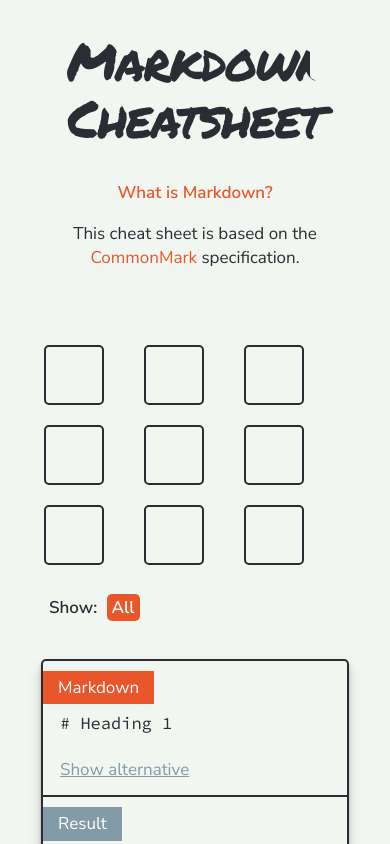
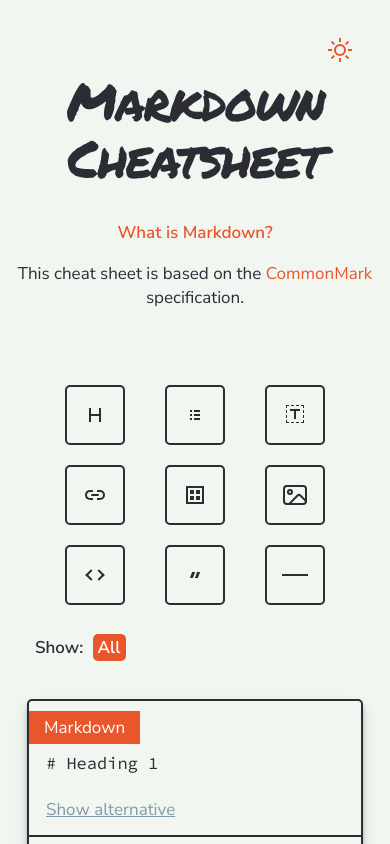
Before and after one commit to fershad/markdown-cheatsheet, a Svelte app: page / in a window 390 px wide. Built offline with nearby package versions, Linux system fonts and the light colour scheme.

Commit message:
fix service worker, typography and mobile layout

```diff
--- a/public/global.css
+++ b/public/global.css
@@ -340,7 +340,6 @@
   [hidden] {
 	display: none;
   }
-  /*# sourceMappingURL=reset.css.map */
 
 :root {
 	--background-color: #F2F6F1;
@@ -472,6 +471,13 @@
 	}
 }
 
+@media (max-width: 600px) {
+	.container {
+		padding-left: 10px;
+		padding-right: 10px;
+	}
+}
+
   table {
     width: 100%;
     border-collapse: collapse;
@@ -516,3 +522,292 @@
 	border-left: 10px solid var(--alternate-accent-color);
 	background: var(--quiet-color);
 }
+
+/* ICONS */
+.gg-border-style-solid {
+	transform:scale(var(--ggs,1));
+   }
+   .gg-border-style-solid,
+   .gg-border-style-solid::before {
+	box-sizing:border-box;
+	position:relative;
+	display:block;
+	width:26px;
+	height:17px
+   }
+   .gg-border-style-solid::before {
+	content:"";
+	position:absolute;
+	height:2px;
+	top:7px;
+	border-top:2px solid
+   }
+   .gg-code {
+	transform:scale(var(--ggs,1))
+   }
+   .gg-code,
+   .gg-code::after,
+   .gg-code::before {
+	box-sizing:border-box;
+	position:relative;
+	display:block;
+	width:8px;
+	height:20px
+   }
+   .gg-code::after,
+   .gg-code::before {
+	content:"";
+	position:absolute;
+	height:8px;
+	border-left:2px solid;
+	border-bottom:2px solid;
+	transform:rotate(45deg) scaleY(1);
+	left:-4px;
+	top:6px
+   }
+   .gg-code::after {
+	transform:rotate(-45deg) scaleX(-1);
+	left:4px
+   }
+   .gg-display-grid {
+	box-sizing:border-box;
+	position:relative;
+	display:block;
+	transform:scale(var(--ggs,1));
+	height:14px;
+	width:14px;
+	border:2px solid transparent;
+	box-shadow:0 0 0 2px
+   }
+   .gg-display-grid::after,
+   .gg-display-grid::before {
+	content:"";
+	display:block;
+	box-sizing:border-box;
+	position:absolute;
+	width:10px;
+	height:4px;
+	border-right:4px solid;
+	border-left:4px solid;
+	top:0;
+	left:0
+   }
+   .gg-display-grid::before {
+	top:6px
+   }
+   .gg-format-heading {
+	box-sizing:border-box;
+	position:relative;
+	display:block;
+	transform:scale(var(--ggs,1));
+	width:12px;
+	height:14px;
+	border-left:2px solid;
+	border-right:2px solid
+   }
+   .gg-format-heading::after {
+	content:"";
+	display:block;
+	box-sizing:border-box;
+	position:absolute;
+	width:12px;
+	height:2px;
+	background:currentColor;
+	top:6px;
+	left:-2px
+   }
+   .gg-format-text {
+	box-sizing:border-box;
+	position:relative;
+	display:block;
+	transform:scale(var(--ggs,1));
+	width:10px;
+	height:8px;
+	border-left:4px solid transparent;
+	border-right:4px solid transparent;
+	box-shadow:0 -2px 0 0,inset 0 0 0 2px
+   }
+   .gg-format-text::after {
+	content:"";
+	display:block;
+	box-sizing:border-box;
+	position:absolute;
+	width:18px;
+	height:18px;
+	border:1px dashed;
+	top:-6px;
+	left:-8px
+   }
+   .gg-image {
+	box-sizing:border-box;
+	position:relative;
+	display:block;
+	transform:scale(var(--ggs,1));
+	width:20px;
+	height:16px;
+	overflow:hidden;
+	box-shadow:0 0 0 2px;
+	border-radius:2px
+   }
+   .gg-image::after,
+   .gg-image::before {
+	content:"";
+	display:block;
+	box-sizing:border-box;
+	position:absolute;
+	border:2px solid
+   }
+   .gg-image::after {
+	transform:rotate(45deg);
+	border-radius:3px;
+	width:16px;
+	height:16px;
+	top:9px;
+	left:6px
+   }
+   .gg-image::before {
+	width:6px;
+	height:6px;
+	border-radius:100%;
+	top:2px;
+	left:2px
+   }
+   .gg-layout-list {
+	transform:scale(var(--ggs,1))
+   }
+   .gg-layout-list,
+   .gg-layout-list::after,
+   .gg-layout-list::before {
+	box-sizing:border-box;
+	position:relative;
+	display:block;
+	width:10px;
+	height:2px;
+	border-left:6px double;
+	border-right:4px solid
+   }
+   .gg-layout-list::after,
+   .gg-layout-list::before {
+	content:"";
+	position:absolute;
+	left:-6px
+   }
+   .gg-layout-list::after {
+	bottom:4px
+   }
+   .gg-layout-list::before {
+	top:4px
+   }
+   .gg-link {
+	box-sizing:border-box;
+	position:relative;
+	display:block;
+	transform:rotate(-45deg) scale(var(--ggs,1));
+	width:8px;
+	height:2px;
+	background:currentColor;
+	border-radius:4px
+   }
+   .gg-link::after,
+   .gg-link::before {
+	content:"";
+	display:block;
+	box-sizing:border-box;
+	position:absolute;
+	border-radius:3px;
+	width:8px;
+	height:10px;
+	border:2px solid;
+	top:-4px
+   }
+   .gg-link::before {
+	border-right:0;
+	border-top-left-radius:40px;
+	border-bottom-left-radius:40px;
+	left:-6px
+   }
+   .gg-link::after {
+	border-left:0;
+	border-top-right-radius:40px;
+	border-bottom-right-radius:40px;
+	right:-6px
+   }
+   .gg-moon,
+   .gg-moon::after {
+	display:block;
+	box-sizing:border-box;
+	border-radius:50%
+   }
+   .gg-moon {
+	overflow:hidden;
+	position:relative;
+	transform:rotate(-135deg) scale(var(--ggs,1));
+	width:20px;
+	height:20px;
+	border:2px solid;
+	border-bottom-color:transparent
+   }
+   .gg-moon::after {
+	content:"";
+	position:absolute;
+	width:12px;
+	height:18px;
+	border:2px solid transparent;
+	box-shadow:0 0 0 2px;
+	top:8px;
+	left:2px
+   }
+   .gg-quote {
+	box-sizing:border-box;
+	position:relative;
+	display:block;
+	transform:scale(var(--ggs,1));
+	width:20px;
+	height:18px;
+	border:2px solid transparent;
+	border-radius:2px
+   }
+   .gg-quote::before {
+	content:"";
+	display:block;
+	box-sizing:border-box;
+	position:absolute;
+	width:8px;
+	height:6px;
+	border-left:3px solid;
+	border-right:3px solid;
+	left:4px;
+	top:4px;
+	transform:skewX(-20deg)
+   }
+   .gg-sun {
+	box-sizing:border-box;
+	position:relative;
+	display:block;
+	transform:scale(var(--ggs,1));
+	width:24px;
+	height:24px;
+	background:linear-gradient(to bottom,currentColor 4px,transparent 0)no-repeat 5px -6px/2px 6px,linear-gradient(to bottom,currentColor 4px,transparent 0)no-repeat 5px 14px/2px 6px,linear-gradient(to bottom,currentColor 4px,transparent 0)no-repeat -8px 5px/6px 2px,linear-gradient(to bottom,currentColor 4px,transparent 0)no-repeat 14px 5px/6px 2px;
+	border-radius:100px;
+	box-shadow:inset 0 0 0 2px;
+	border:6px solid transparent
+   }
+   .gg-sun::after,
+   .gg-sun::before {
+	content:"";
+	display:block;
+	box-sizing:border-box;
+	position:absolute;
+	width:24px;
+	height:2px;
+	border-right:4px solid;
+	border-left:4px solid;
+	left:-6px;
+	top:5px
+   }
+   .gg-sun::before {
+	transform:rotate(-45deg)
+   }
+   .gg-sun::after {
+	transform:rotate(45deg)
+   }
--- a/public/index.html
+++ b/public/index.html
@@ -92,7 +92,6 @@
 	  </noscript>
 </body>
 
-<link prefetch href="https://css.gg/c?=|quote|code|display-grid|format-heading|format-text|layout-list|link|moon|sun|image|border-style-solid" rel="stylesheet">
-<link prefetch href="https://fonts.googleapis.com/css2?family=Nunito+Sans:wght@400;600&family=Permanent+Marker&family=Source+Code+Pro&display=swap" rel="stylesheet">
-<link prefetch rel='stylesheet' href='/fluidtype.css'>
+<link rel="stylesheet" href="https://fonts.googleapis.com/css2?family=Nunito+Sans:wght@400;600&family=Permanent+Marker&family=Source+Code+Pro&display=swap">
+<link rel='stylesheet' href='/typography.css'>
 </html>
--- a/src/components/Filter.svelte
+++ b/src/components/Filter.svelte
@@ -58,6 +58,12 @@
         flex-wrap: wrap;
     }
 
+    @media (max-width: 600px) {
+        .filter {
+            justify-content: center;
+        }
+    }
+
 
     .filter > .tags {
         position: absolute;
--- a/src/components/Header.svelte
+++ b/src/components/Header.svelte
@@ -98,6 +98,12 @@
         text-align: center;
     }
 
+    @media (max-width: 600px) {
+        .heading-wrapper {
+            margin-top: 40px;
+        }
+    }
+
     .header-title {
         color: var(--text-color);
         font-family: 'Permanent Marker', cursive;
```
Also changed, not shown: public/service-worker.js (+86 -17 lines), public/typography.css (renamed from public/fluidtype.css).
